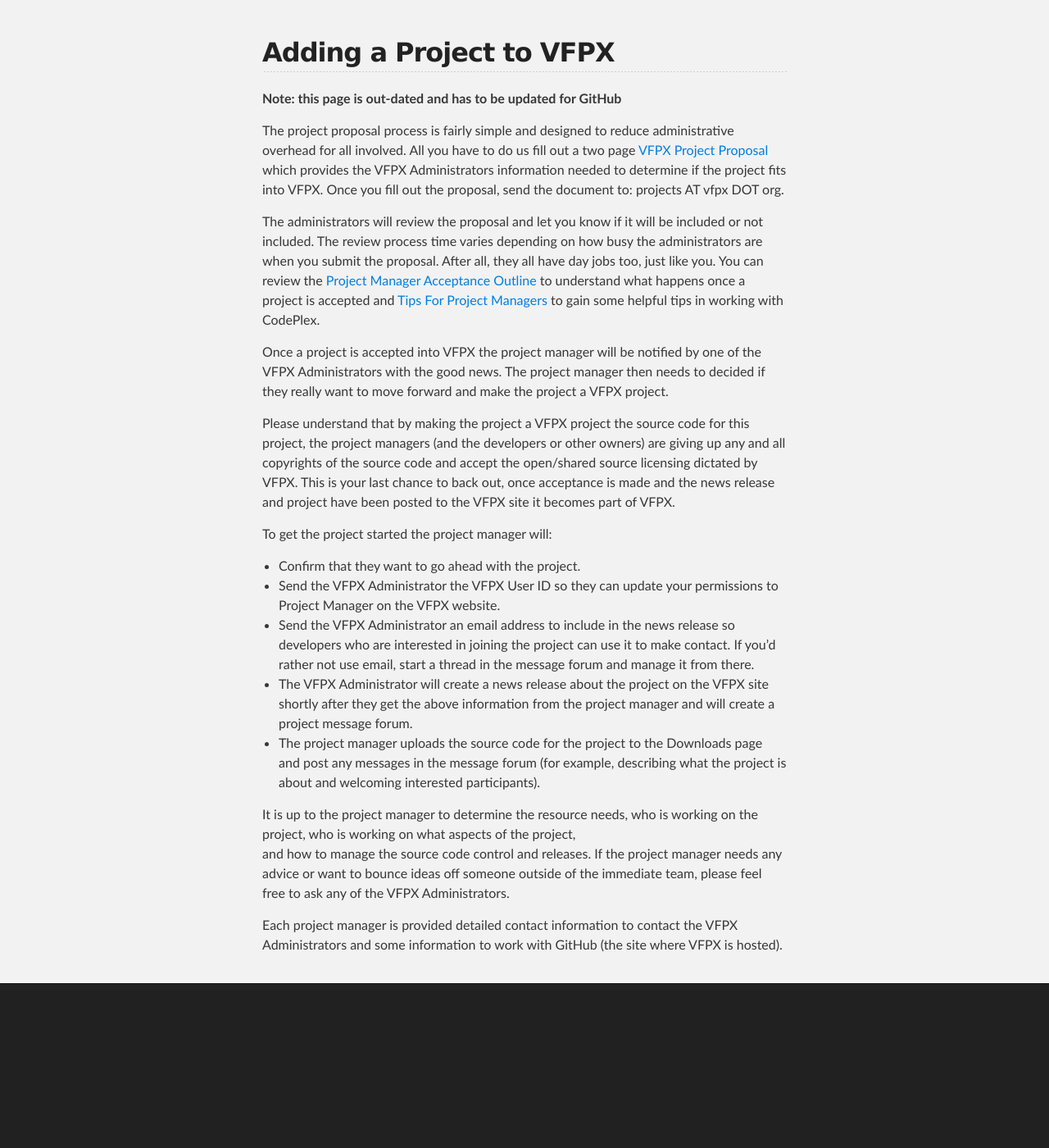
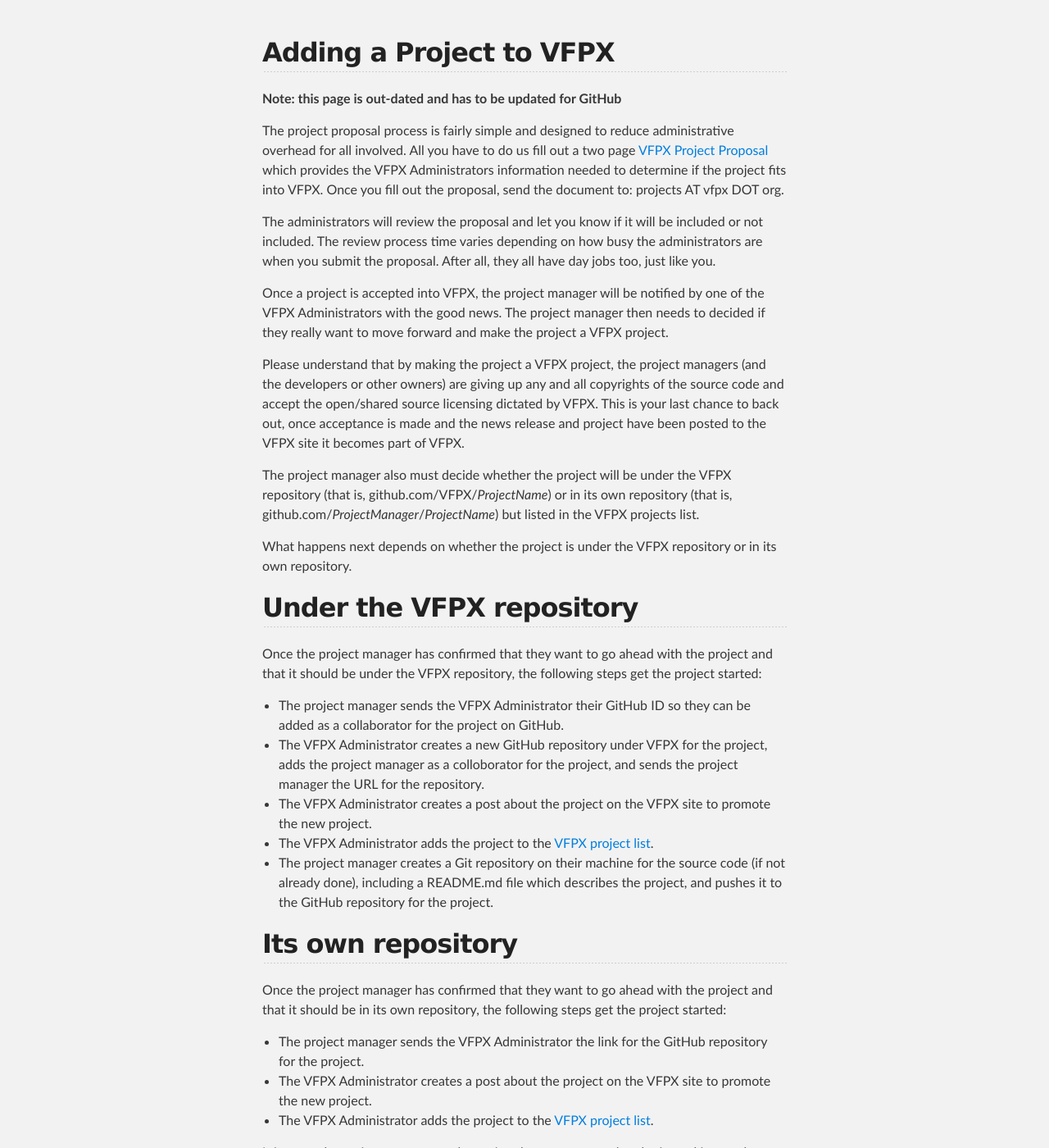
Before and after one commit to VFPX/VFPX.github.io, a Jekyll site: the page built from newproject.md, in a window 1280 px wide and 1400 px high, scrolled down 277 px. Shown: the whole window at 82% size. Built offline with Jekyll 4.4.1, drawn with Linux system fonts in a browser that asks for light colours; our own code applies the rules of GitHub Pages for plain Markdown files; before the commit the page ends 1517 px from its top, so only the background shows below that; some of the changed text lies outside the part shown.

Commit message:
Updated newproject.md and tips.md for GitHub

```diff
--- a/newproject.md
+++ b/newproject.md
@@ -7,23 +7,33 @@
 
 **Note: this page is out-dated and has to be updated for GitHub**
 
-The project proposal process is fairly simple and designed to reduce administrative overhead for all involved. All you have to do us fill out a two page [VFPX Project Proposal](releases/view/8433) which provides the VFPX Administrators information needed to determine if the project fits into VFPX. Once you fill out the proposal, send the document to: projects AT vfpx DOT org.
+The project proposal process is fairly simple and designed to reduce administrative overhead for all involved. All you have to do us fill out a two page [VFPX Project Proposal](VFPX Project Proposal Template.dot) which provides the VFPX Administrators information needed to determine if the project fits into VFPX. Once you fill out the proposal, send the document to: projects AT vfpx DOT org.
 
-The administrators will review the proposal and let you know if it will be included or not included. The review process time varies depending on how busy the administrators are when you submit the proposal. After all, they all have day jobs too, just like you. You can review the [Project Manager Acceptance Outline](projectacceptance.md) to understand what happens once a project is accepted and [Tips For Project Managers](tips.md) to gain some helpful tips in working with CodePlex.
+The administrators will review the proposal and let you know if it will be included or not included. The review process time varies depending on how busy the administrators are when you submit the proposal. After all, they all have day jobs too, just like you.
 
-Once a project is accepted into VFPX the project manager will be notified by one of the VFPX Administrators with the good news. The project manager then needs to decided if they really want to move forward and make the project a VFPX project.
+Once a project is accepted into VFPX, the project manager will be notified by one of the VFPX Administrators with the good news. The project manager then needs to decided if they really want to move forward and make the project a VFPX project.
 
-Please understand that by making the project a VFPX project the source code for this project, the project managers (and the developers or other owners) are giving up any and all copyrights of the source code and accept the open/shared source licensing dictated by VFPX. This is your last chance to back out, once acceptance is made and the news release and project have been posted to the VFPX site it becomes part of VFPX.
+Please understand that by making the project a VFPX project, the project managers (and the developers or other owners) are giving up any and all copyrights of the source code and accept the open/shared source licensing dictated by VFPX. This is your last chance to back out, once acceptance is made and the news release and project have been posted to the VFPX site it becomes part of VFPX.
 
-To get the project started the project manager will:
+The project manager also must decide whether the project will be under the VFPX repository (that is, github.com/VFPX/*ProjectName*) or in its own repository (that is, github.com/*ProjectManager*/*ProjectName*) but listed in the VFPX projects list.
 
-*   Confirm that they want to go ahead with the project.
-*   Send the VFPX Administrator the VFPX User ID so they can update your permissions to Project Manager on the VFPX website.
-*   Send the VFPX Administrator an email address to include in the news release so developers who are interested in joining the project can use it to make contact. If you'd rather not use email, start a thread in the message forum and manage it from there.
-*   The VFPX Administrator will create a news release about the project on the VFPX site shortly after they get the above information from the project manager and will create a project message forum.
-*   The project manager uploads the source code for the project to the Downloads page and post any messages in the message forum (for example, describing what the project is about and welcoming interested participants).
+What happens next depends on whether the project is under the VFPX repository or in its own repository.
+
+## Under the VFPX repository
+Once the project manager has confirmed that they want to go ahead with the project and that it should be under the VFPX repository, the following steps get the project started:
+
+* The project manager sends the VFPX Administrator their GitHub ID so they can be added as a collaborator for the project on GitHub.
+* The VFPX Administrator creates a new GitHub repository under VFPX for the project, adds the project manager as a colloborator for the project, and sends the project manager the URL for the repository.
+* The VFPX Administrator creates a post about the project on the VFPX site to promote the new project.
+* The VFPX Administrator adds the project to the [VFPX project list](https://vfpx.github.io/projects/).
+* The project manager creates a Git repository on their machine for the source code (if not already done), including a README.md file which describes the project, and pushes it to the GitHub repository for the project.
+
+## Its own repository
+Once the project manager has confirmed that they want to go ahead with the project and that it should be in its own repository, the following steps get the project started:
+
+* The project manager sends the VFPX Administrator the link for the GitHub repository for the project.
+* The VFPX Administrator creates a post about the project on the VFPX site to promote the new project.
+* The VFPX Administrator adds the project to the [VFPX project list](https://vfpx.github.io/projects/).
 
 It is up to the project manager to determine the resource needs, who is working on the project, who is working on what aspects of the project,
 and how to manage the source code control and releases. If the project manager needs any advice or want to bounce ideas off someone outside of the immediate team, please feel free to ask any of the VFPX Administrators.
-
-Each project manager is provided detailed contact information to contact the VFPX Administrators and some information to work with GitHub (the site where VFPX is hosted).
--- a/tips.md
+++ b/tips.md
@@ -15,15 +15,10 @@
 
 ### Tips
 
-**Note: this rest of this page is out-dated and has to be updated for GitHub**
+This is a work in progress so feel free to add your own notes or comments that you believe will helpful to other project managers on VFPX.
 
-This is a work in progress so feel free to add your own notes or comments that you believe will helpful to other project managers on VFPX
-
-*   **Update the Wiki page for your project**: Important information to include would be
+*   **Create a README.md file for your project**: Important information to include would be
     *   Your name and contact information
     *   A brief description of your project
     *   Instructions on how to join the project
-*   **Use 2 different projects**: One for distribution and one for source control. If you distribute your source control project, any one who downloads your project for evaluation will get a prompt to log in to source control.
-*   **Prefix your checkins with the project name**: Every checkin is listed under the Source Code tab. It is very helpful to show the project that the checkin applies to.
-*   **Prefix your work items with the project name**: Even though you can filter work items by project. It is nice to see, at a glance, what project the work item belongs to.
-*   **Prefix your discussion threads with the project name**: This allows discussions to be easily identified by project.
+*   **Convert binary files to their text equivalents**: Use [FoxBin2PRG](https://github.com/fdbozzo/foxbin2prg), [Alternate SCCText](https://github.com/VFPX/AlternateSCCText), [SubFox](https://github.com/VFPX/SubFox), or a similar program to convert VFP binary files, such as VCXs and SCXs, to text files so changes can be seen visually and merged together.
```
